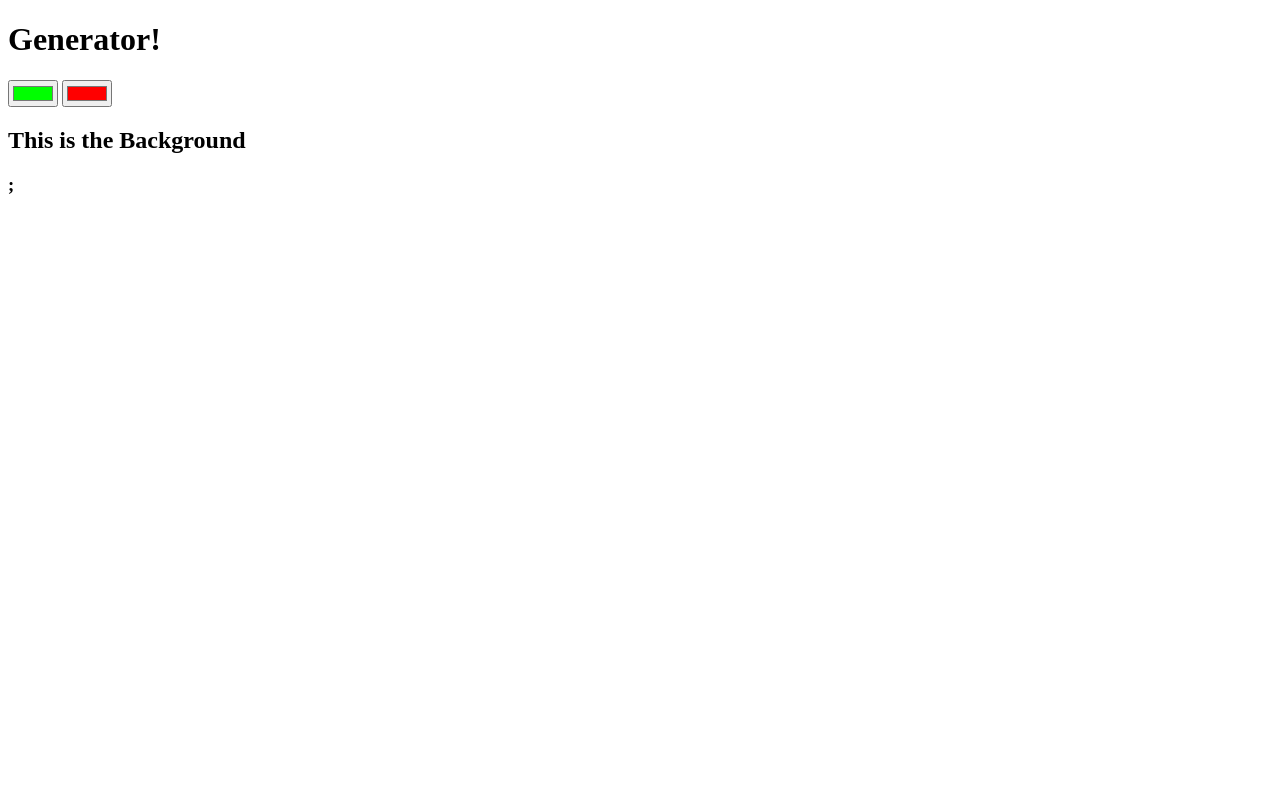
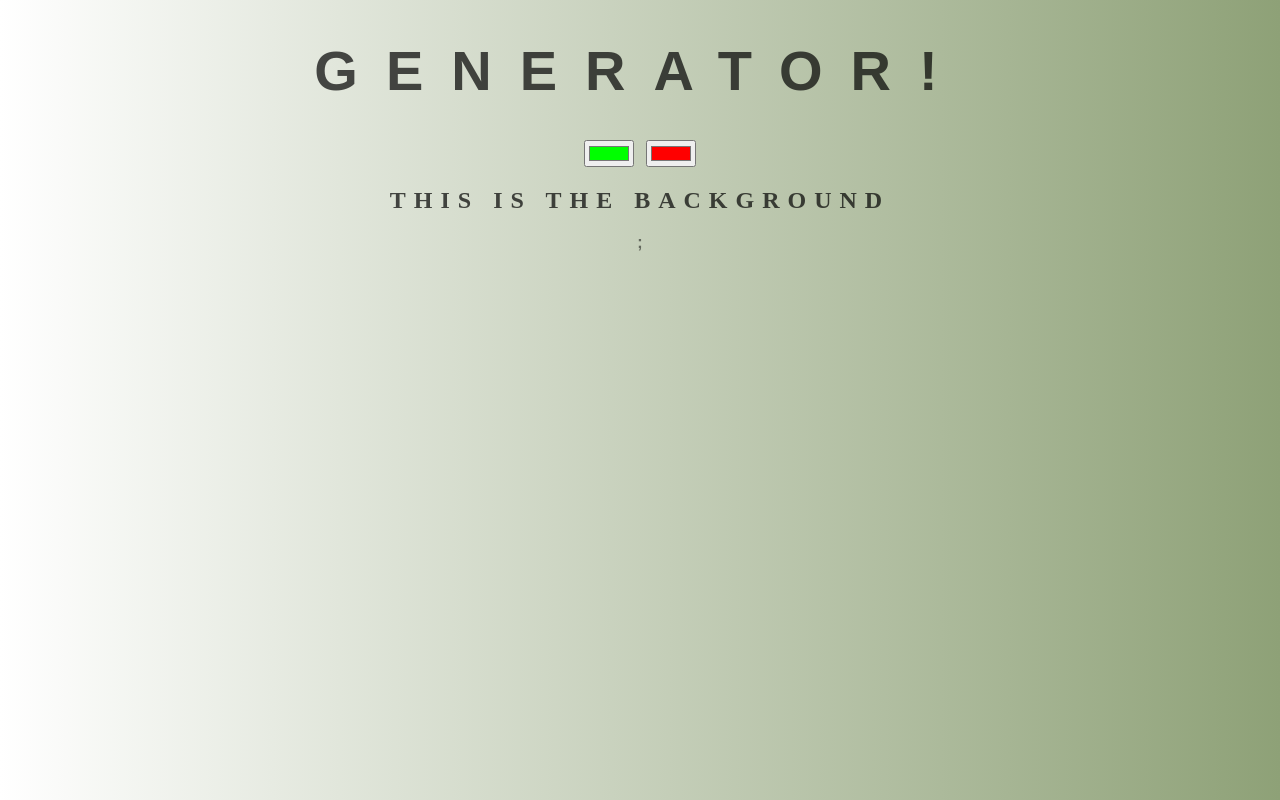
Before and after one commit to Blessedadudu/background-generator, a plain HTML site: page index(2).html in a window 1280 px wide. Drawn offline with Linux system fonts and the light colour scheme.

Commit message:
update on css

```diff
--- a/index(2).html
+++ b/index(2).html
@@ -2,7 +2,7 @@
 <html>
 <head>
 	<title>Gradient Background</title>
-	<!-- <link rel="stylesheet" type="text/css" href="style(3).css"> -->
+	<link rel="stylesheet" type="text/css" href="style(3).css">
 </head>
 <body id="gradient">
 	<h1>Generator!</h1>
--- a/style(3).css
+++ b/style(3).css
@@ -1,18 +1,18 @@
 body {
 	font: 'Raleway', sans-serif;
-    color: rgba(0,0,0,.5);
+    color: rgba(0,0,0,.7);
     text-align: center;
     text-transform: uppercase;
     letter-spacing: .5em;
     top: 15%;
-	background: linear-gradient(to right, white, red); /* Standard syntax */
+	background: linear-gradient(to right, #ffffff, rgb(142, 161, 119)); /* Standard syntax */
     /*background-image: url("dennis-schrader-1313090-unsplash.jpg");*/
     /*background-size: 1200px 1200px;*/
 }
 
 h1 {
     font: 600 3.5em 'Raleway', sans-serif;
-    color: rgba(0,0,0,.5);
+    color: rgba(0,0,0,.7);
     text-align: center;
     text-transform: uppercase;
     letter-spacing: .5em;
```
